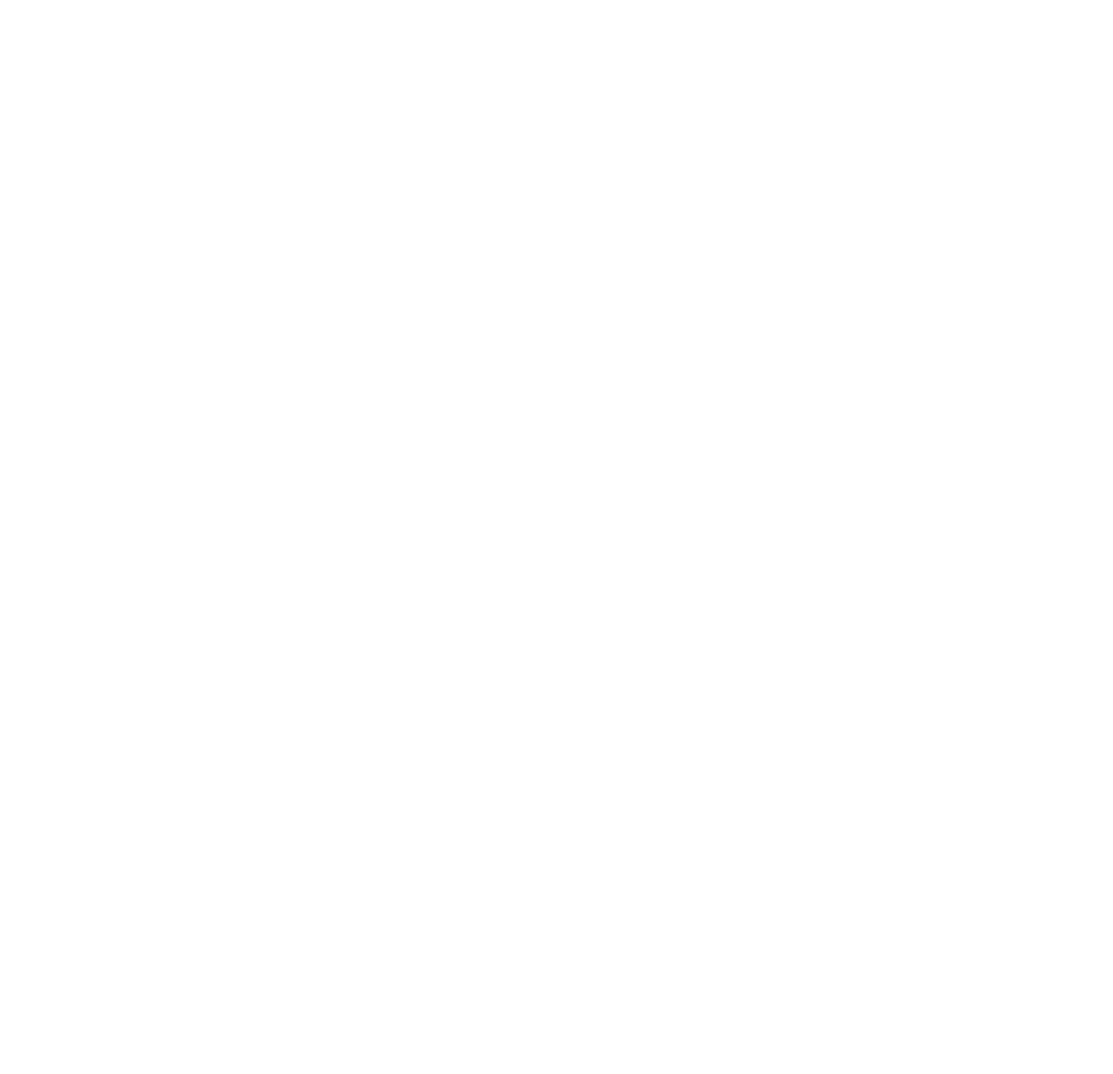
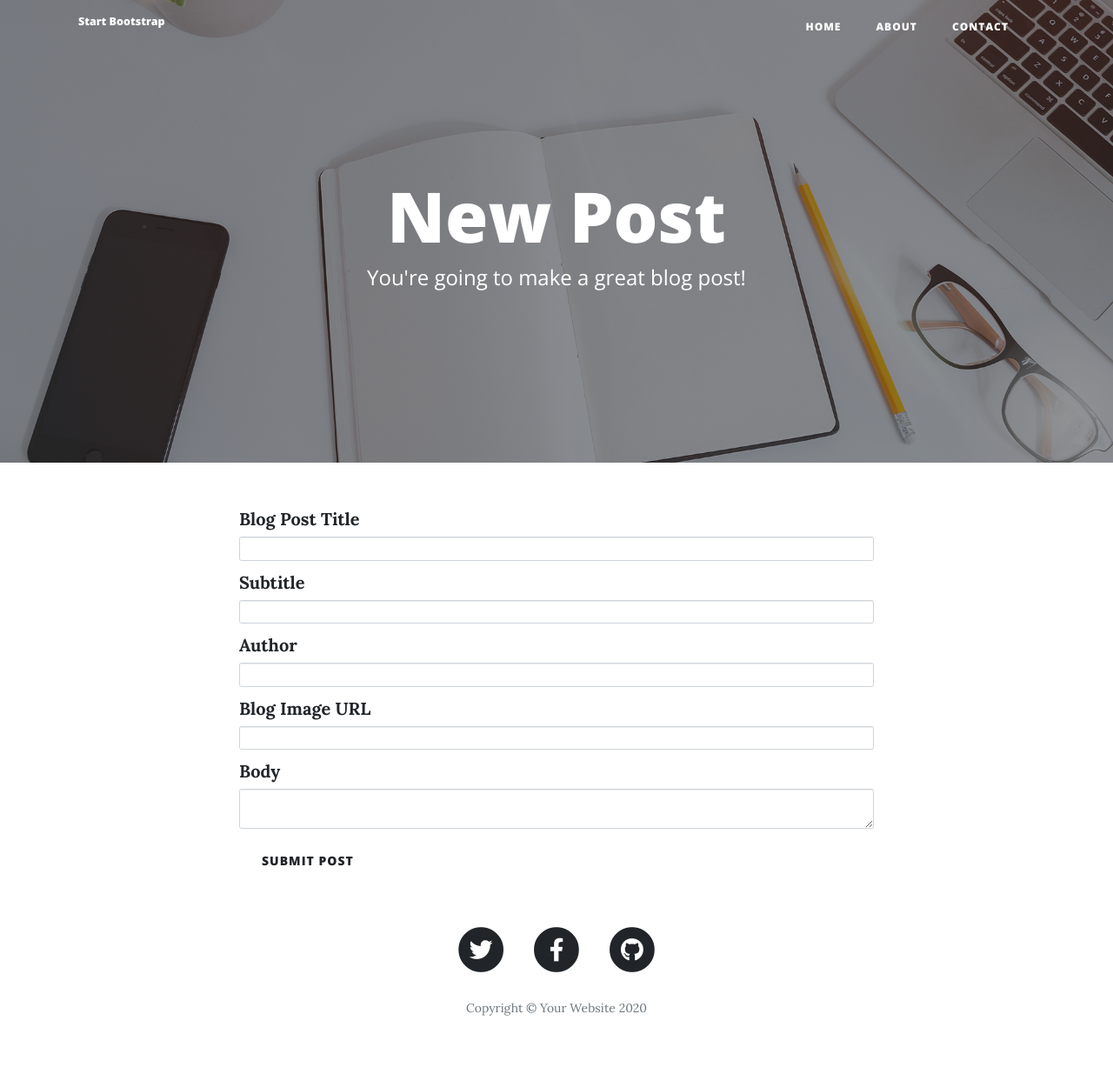
Before and after one commit to Mariavellous/recipe-blog, a Flask app: page /new-post in a window 1280 px wide. Before the commit the page is empty. Shown: the whole page at 87% size. Before the commit the page ends 800 px from the top, so only its background shows below. Run offline with Flask 2, Linux system fonts and the light colour scheme; some libraries are stand-ins or nearby versions.

Commit message:
Create, Update, Delete Recipes

```diff
--- a/main.py
+++ b/main.py
@@ -6,6 +6,7 @@ from wtforms import StringField, SubmitField
 from wtforms.validators import DataRequired, URL
 from flask_ckeditor import CKEditor, CKEditorField
 import datetime
+import requests
 
 
 ## Delete this code:
@@ -13,9 +14,10 @@ import datetime
 # posts = requests.get("https://api.npoint.io/43644ec4f0013682fc0d").json()
 
 app = Flask(__name__)
-ckeditor = CKEditor(app)
 app.config['SECRET_KEY'] = '8BYkEfBA6O6donzWlSihBXox7C0sKR6b'
 app.config['DEBUG'] = True
+app.config['CKEDITOR_PKG_TYPE'] = 'standard'
+ckeditor = CKEditor(app)
 Bootstrap(app)
 
 ##CONNECT TO DB
@@ -49,12 +51,22 @@ class BlogPost(db.Model):
 class CreatePostForm(FlaskForm):
     title = StringField("Blog Post Title", validators=[DataRequired()])
     subtitle = StringField("Subtitle", validators=[DataRequired()])
-    author = StringField("Your Name", validators=[DataRequired()])
+    author = StringField("Author", validators=[DataRequired()])
     img_url = StringField("Blog Image URL", validators=[DataRequired(), URL()])
     #body = StringField("Blog Content", validators=[DataRequired()])
     body = CKEditorField("Body")
     submit = SubmitField("Submit Post")
 
+
+def make_new_post(form, post_id):
+    post = BlogPost() if post_id is None else BlogPost.query.get(post_id)
+    post.title = form.title.data
+    post.subtitle = form.subtitle.data
+    post.body = form.body.data
+    post.author = form.author.data
+    post.img_url = form.img_url.data
+    post.date = datetime.datetime.today().strftime("%B %d, %Y")
+    return post
 
 @app.route('/')
 def get_all_posts():
@@ -73,28 +85,33 @@ def show_post(post_id):
     return render_template("post.html", post=post)
 
 
-@app.route("/new-post", methods=['POST'])
+@app.route("/new-post", methods=['GET', 'POST'])
 def new_post():
-    my_post = BlogPost()
-    my_post.title = request.form["title"]
-    my_post.subtitle = request.form["subtitle"]
-    my_post.date = datetime.datetime.today()
-    my_post.body = request.form["body"]
-    my_post.author = request.form["author"]
-    my_post.img_url = request.form["img_url"]
-    db.session.add(my_post)
-    db.session.commit()
-    # return jsonify(my_post.to_dict())
-    return render_template("make-post.html")
+    # db.session.add(my_post)
+    # db.session.commit()
+    form = CreatePostForm()
+    if form.validate_on_submit():
+        post = make_new_post(form, post_id=None)
+        db.session.add(post)
+        db.session.commit()
+        return redirect(url_for('get_all_posts'))
+    return render_template("make-post.html", form=form)
 
 
-@app.route("/edit-post/<int:post_id>", methods=['GET'])
+@app.route("/edit-post/<int:post_id>", methods=['GET', 'POST'])
 def edit_post(post_id):
-    if request.get == "GET":
-        edit_this_post = BlogPost.query.get(post_id)
-        edit_this_post.body = request.form["body"]
-        db.session.commit()
-        return render_template("post.html", post=edit_this_post)
+    if request.method == "GET":
+        post = BlogPost.query.get(post_id)
+        form = CreatePostForm()
+        form.title.data = post.title
+        form.subtitle.data = post.subtitle
+        form.author.data = post.author
+        form.img_url.data = post.img_url
+        form.body.data = post.body
+        return render_template("make-post.html", form=form)
+    post = make_new_post(CreatePostForm(),post_id)
+    db.session.commit()
+    return redirect(url_for("show_post", post_id=post_id))
 
 @app.route("/delete/<int:post_id>", methods=['GET'])
 def delete_post(post_id):
@@ -114,13 +131,5 @@ def about():
 def contact():
     return render_template("contact.html")
 
-@app.route('/', defaults={'path': ''})
-@app.route('/<path:path>')
-def catch_all(path):
-    if not path:
-        path = "index.html"
-
-    return app.send_static_file("index.html")
-
 if __name__ == "__main__":
     app.run(host='0.0.0.0', port=5002)
--- a/templates/index.html
+++ b/templates/index.html
@@ -39,7 +39,7 @@
 
         <!-- New Post -->
         <div class="clearfix">
-          <a class="btn btn-primary float-right" href="#">Create New Post</a>
+          <a class="btn btn-primary float-right" href={{ url_for("new_post") }}>Create New Post</a>
         </div>
       </div>
     </div>
--- a/templates/make-post.html
+++ b/templates/make-post.html
@@ -1,4 +1,6 @@
 {% extends 'bootstrap/base.html' %}
+{% import "bootstrap/wtf.html" as wtf %}
+
 
 {% block content %}
 {% include "header.html" %}
@@ -20,9 +22,10 @@
   <div class="container">
     <div class="row">
       <div class="col-lg-8 col-md-10 mx-auto">
-
           <!-- This is where the form will go -->
-
+          {{ ckeditor.load() }}
+          {{ ckeditor.config(name="body") }}
+          {{ wtf.quick_form(form, novalidate=True)}}
       </div>
     </div>
   </div>
```
Also changed, not shown: posts.db.
